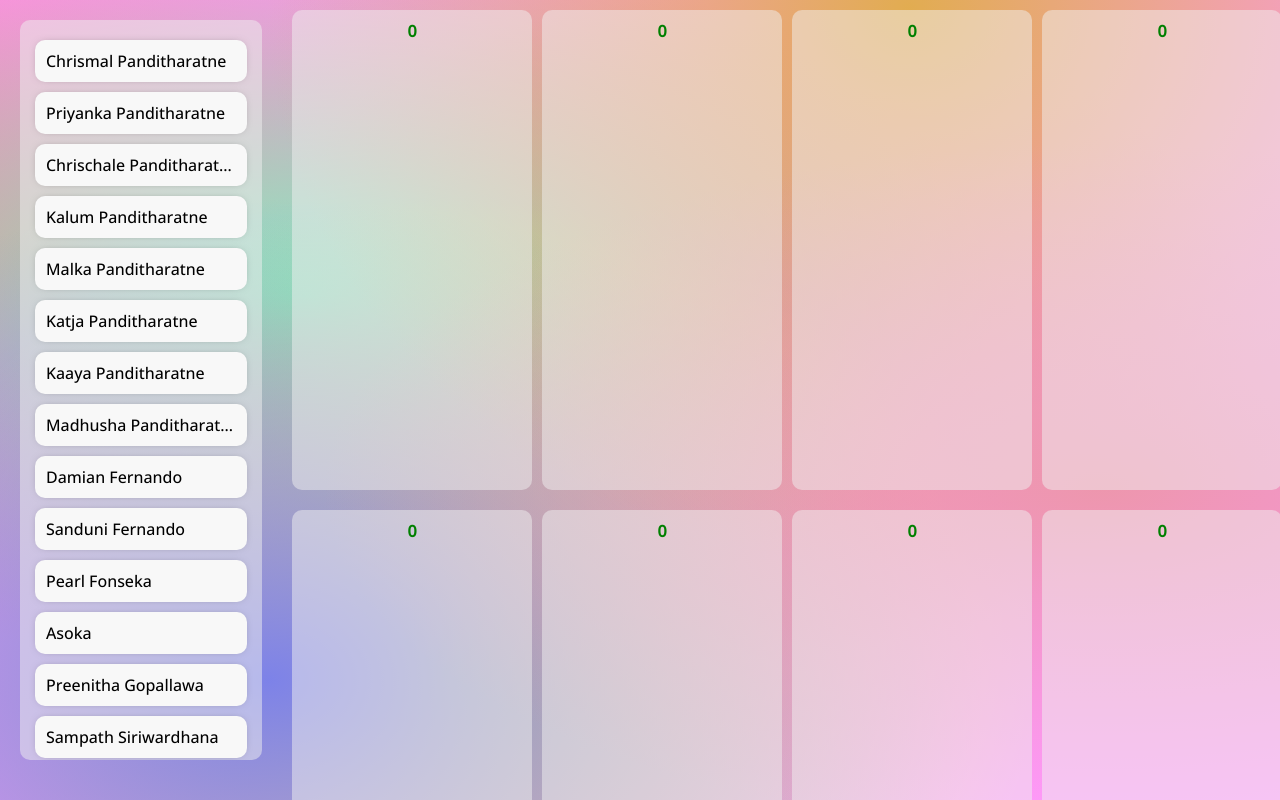
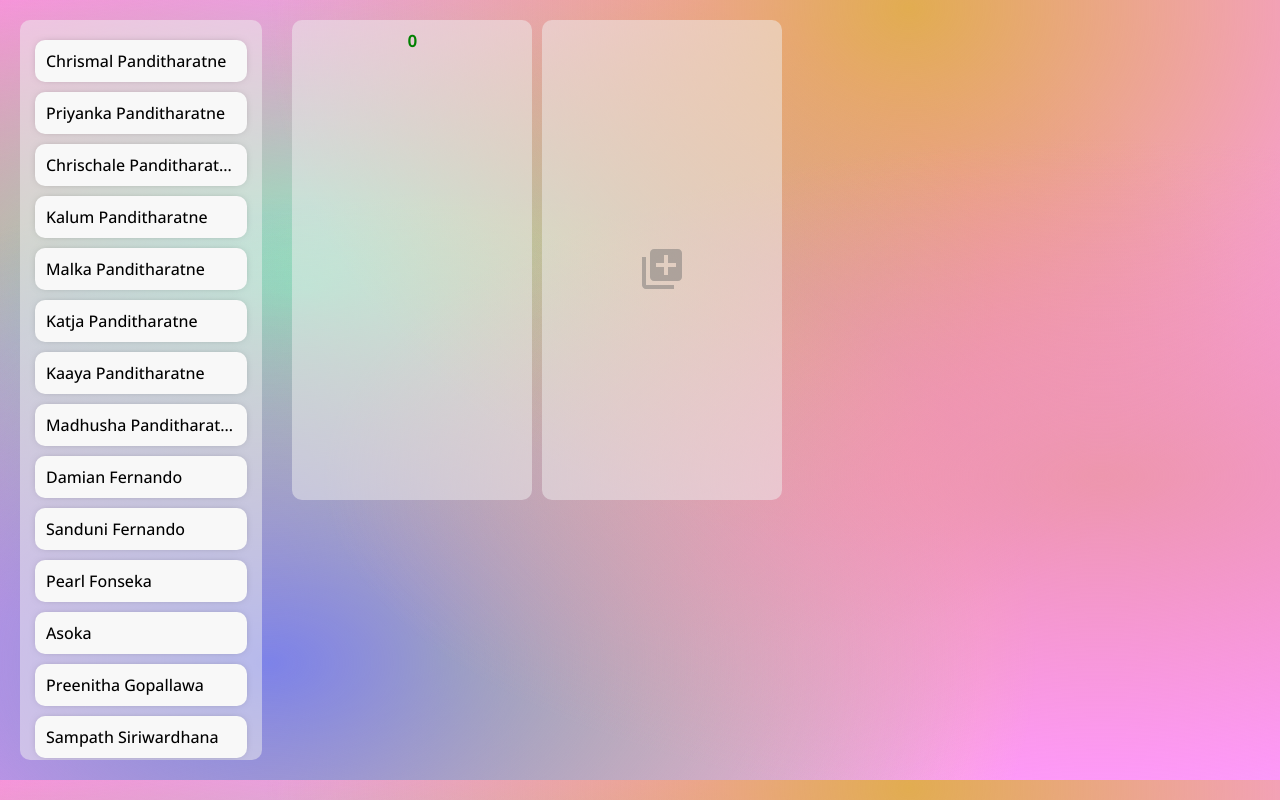
Before and after one commit to stefan-the-great/react-seating-planner, a React (Create React App) app: page / in a window 1280 px wide. Built offline with nearby package versions, Linux system fonts and the light colour scheme.

Commit message:
Add New Table Functionality Created & Styled

```diff
--- a/src/App.css
+++ b/src/App.css
@@ -2,20 +2,21 @@
     display: flex;
     justify-content: center;
     width: 100%;
-    background-color: rgb(153, 151, 151);
+    /* background-color: rgb(153, 151, 151); */
     height: max-content;
     /* background: linear-gradient(104deg, #3d34edad, #2d3e6738, #1b1270a6); */
-    background-color: #ff99ff;
-    background-image: radial-gradient(at 86% 61%, hsla(344, 71%, 76%, 1) 0px, transparent 50%), radial-gradient(at 71% 1%, hsla(38, 71%, 60%, 1) 0px, transparent 50%), radial-gradient(at 21% 85%, hsla(237, 70%, 70%, 1) 0px, transparent 50%), radial-gradient(at 35% 84%, hsla(58, 82%, 66%, 1) 0px, transparent 50%), radial-gradient(at 24% 37%, hsla(155, 73%, 73%, 1) 0px, transparent 50%), radial-gradient(at 4% 32%, hsla(349, 91%, 73%, 1) 0px, transparent 50%), radial-gradient(at 57% 41%, hsla(325, 84%, 72%, 1) 0px, transparent 50%);
+    /* background-color: #ff99ff;
+    background-image: radial-gradient(at 86% 61%, hsla(344, 71%, 76%, 1) 0px, transparent 50%), radial-gradient(at 71% 1%, hsla(38, 71%, 60%, 1) 0px, transparent 50%), radial-gradient(at 21% 85%, hsla(237, 70%, 70%, 1) 0px, transparent 50%), radial-gradient(at 35% 84%, hsla(58, 82%, 66%, 1) 0px, transparent 50%), radial-gradient(at 24% 37%, hsla(155, 73%, 73%, 1) 0px, transparent 50%), radial-gradient(at 4% 32%, hsla(349, 91%, 73%, 1) 0px, transparent 50%), radial-gradient(at 57% 41%, hsla(325, 84%, 72%, 1) 0px, transparent 50%); */
 }
 
 .tables {
     flex: 5fr;
     width: 100vw;
-    max-height: 100vh;
+    max-height: 90vh;
     overflow-y: scroll;
     display: grid;
     column-gap: 10px;
+    margin-top: 10px;
     /* grid-template-columns: repeat(4, 1fr); */
     grid-template-columns: repeat(auto-fit, 240px);
     overflow-x: hidden;
@@ -37,6 +38,10 @@
     align-items: center;
     justify-content: center;
     margin: 10px;
+}
+
+.center {
+    height: 100%;
 }
 
 .peopleNum {
@@ -68,6 +73,16 @@
     overflow-y: scroll;
 }
 
+.addTableBtn {
+    cursor: pointer;
+    height: fit-content;
+    width: fit-content;
+}
+
+.addTableBtn path:hover {
+    fill: dimgray;
+}
+
 
 /* SCROLL BAR STYLES */
 
@@ -76,14 +91,16 @@
 
 ::-webkit-scrollbar {
     width: 17px;
+    border-radius: 5px;
 }
 
 
 /* Track */
 
 ::-webkit-scrollbar-track {
-    background: #3316d4b0;
-    position: absolute;
+    background: transparent;
+    box-shadow: inset 0px 5px 10px rgba(0, 0, 0, 0.4);
+    border-radius: 5px;
 }
 
 
@@ -91,13 +108,15 @@
 
 ::-webkit-scrollbar-thumb {
     background: rgba(34, 34, 34, 0.5);
+    border-radius: 5px;
+    box-shadow: inset 0px 0px 5px 0px rgb(255, 255, 255);
 }
 
 
 /* Handle on hover */
 
 ::-webkit-scrollbar-thumb:hover {
-    background: rgba(169, 181, 199, 0.5);
+    background: rgba(34, 34, 34, 0.7);
 }
 
 .table::-webkit-scrollbar,
--- /dev/null
+++ b/src/components/AddTable.jsx
@@ -0,0 +1,26 @@
+import React from 'react';
+// import AddIcon from "../images/Add.svg"
+// import AddToPhotosIcon from '@mui/icons-material/AddToPhotos';
+
+function AddTable({allTables, setAllTables}) {
+
+    const addNewTable = () => {
+        setAllTables((tables) => [...tables, ""]);
+        console.log(allTables);
+    };
+
+  return (
+    <div className="table" >
+        <div className="innerWrapper center">
+            <div className='addTableBtn' onClick={addNewTable} style={{height: "30px"}}>
+                <svg height="48" viewBox="0 0 48 48" width="48" xmlns="http://www.w3.org/2000/svg">
+                    <path d="M0 0h48v48H0z" fill="none"/>
+                    <path d="M8 12H4v28c0 2.21 1.79 4 4 4h28v-4H8V12zm32-8H16c-2.21 0-4 1.79-4 4v24c0 2.21 1.79 4 4 4h24c2.21 0 4-1.79 4-4V8c0-2.21-1.79-4-4-4zm-2 18h-8v8h-4v-8h-8v-4h8v-8h4v8h8v4z" fill='#6e6e6e75'/>
+                </svg>
+            </div>
+        </div>
+    </div>
+  )
+}
+
+export default AddTable
--- a/src/components/DragDrop.jsx
+++ b/src/components/DragDrop.jsx
@@ -2,6 +2,7 @@ import React, { useState } from 'react';
 import Name from './Name';
 import "../App.css";
 import Table from './Table';
+import AddTable from './AddTable';
 
 let allNames = [{ id: 0, name: "Chrismal Panditharatne", seated: false},
 { id: 1, name: "Priyanka Panditharatne", seated: false},
@@ -34,13 +35,11 @@ let allNames = [{ id: 0, name: "Chrismal Panditharatne", seated: false},
 { id: 28, name: "Susila Wickramasinghe", seated: false},
 ];
 
-// const numTables = 10;
-// const allTables = Array(numTables);
-// const tableSize = 10;
-
 function DragDrop() {
 
     let [nameList, setNameList] = useState(allNames);
+    let [allTables, setAllTables] = useState([""]);
+
 
   return (
     <div className="outerWrapper">
@@ -52,16 +51,15 @@ function DragDrop() {
             </div>
         </div>
 
+
         <div className="tables">
-            <Table nameList={nameList} setNameList={setNameList}/>
-            <Table nameList={nameList} setNameList={setNameList}/>
-            <Table nameList={nameList} setNameList={setNameList}/>
-            <Table nameList={nameList} setNameList={setNameList}/>
-            <Table nameList={nameList} setNameList={setNameList}/>
-            <Table nameList={nameList} setNameList={setNameList}/>
-            <Table nameList={nameList} setNameList={setNameList}/>
-            <Table nameList={nameList} setNameList={setNameList}/>
-            <Table nameList={nameList} setNameList={setNameList}/>
+            {allTables.map((table, index) => {
+                return <Table key={index} nameList={nameList} setNameList={setNameList}/>
+            })}
+
+            <AddTable allTables={allTables} setAllTables={setAllTables} />
+
+
 
 
         </div>
--- a/src/components/Table.jsx
+++ b/src/components/Table.jsx
@@ -30,8 +30,7 @@ function Table({nameList, setNameList}) {
   return (
     <div className="table"
         ref={tableLength < tableSize ? drop : null}
-        style={{boxShadow: isOver ? "0px 0px 10px 0px rgba(0, 0, 0, 0.5)" : "0px 0px 0px rgba(0, 0, 0, 0)"} &&
-            {background: tableLength >= tableSize ? "rgba(253, 152, 152, 0.5)" : "240, 240, 240, 0.5"}}>
+        style={{boxShadow: isOver ? "0px 0px 10px 0px rgba(0, 0, 0, 0.5)" : "0px 0px 0px rgba(0, 0, 0, 0)"}}>
         <div className="innerWrapper">
             {tableLength >= tableSize ?
                 (<div className="peopleNum"
--- a/src/index.css
+++ b/src/index.css
@@ -3,6 +3,8 @@ body {
     margin: 0;
     padding: 0;
     font-family: 'Open Sans', sans-serif;
+    background-color: #ff99ff;
+    background-image: radial-gradient(at 86% 61%, hsla(344, 71%, 76%, 1) 0px, transparent 50%), radial-gradient(at 71% 1%, hsla(38, 71%, 60%, 1) 0px, transparent 50%), radial-gradient(at 21% 85%, hsla(237, 70%, 70%, 1) 0px, transparent 50%), radial-gradient(at 35% 84%, hsla(58, 82%, 66%, 1) 0px, transparent 50%), radial-gradient(at 24% 37%, hsla(155, 73%, 73%, 1) 0px, transparent 50%), radial-gradient(at 4% 32%, hsla(349, 91%, 73%, 1) 0px, transparent 50%), radial-gradient(at 57% 41%, hsla(325, 84%, 72%, 1) 0px, transparent 50%);
 }
 
 *,
```
Also changed, not shown: src/images/Add.svg (added).
